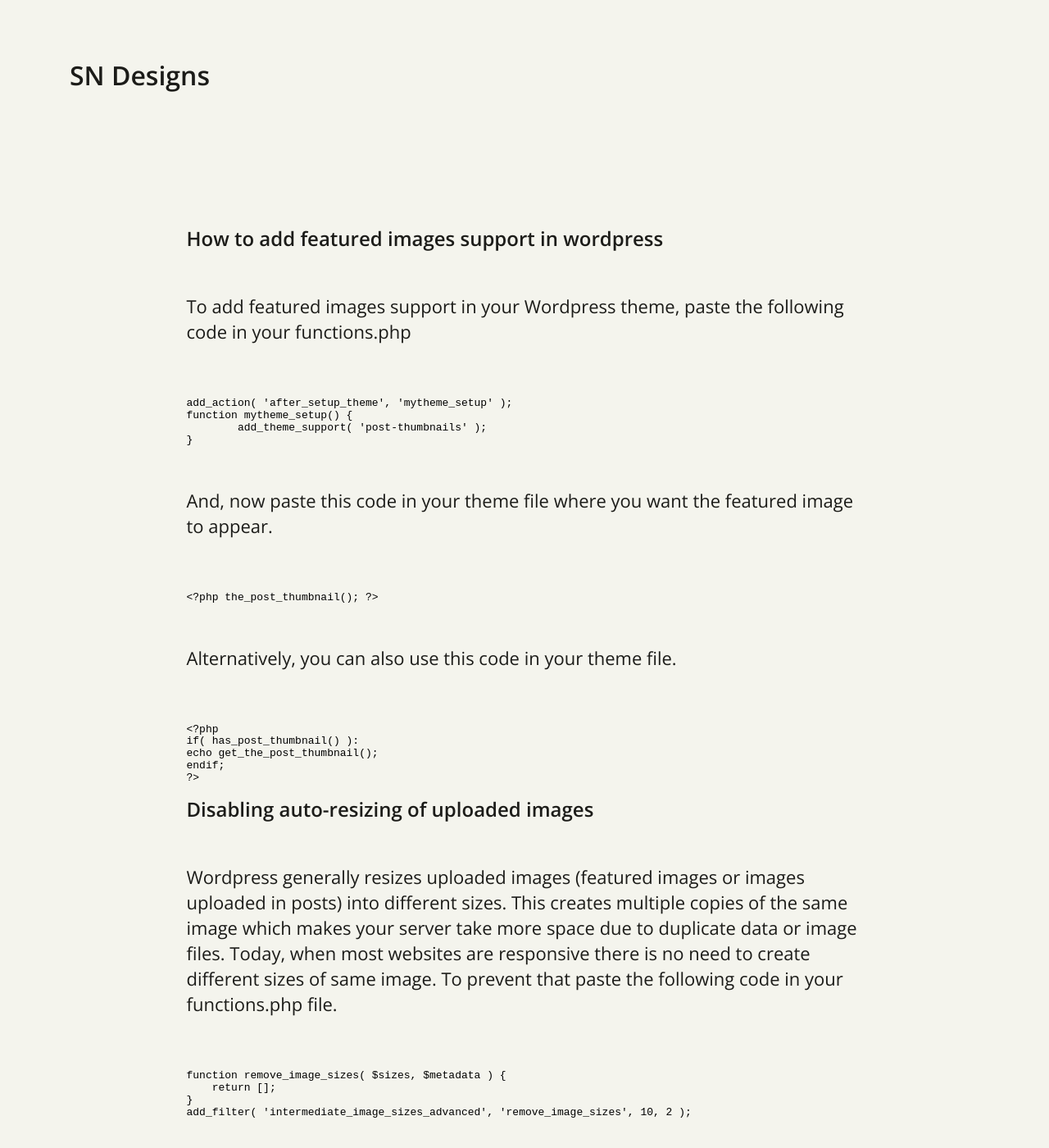
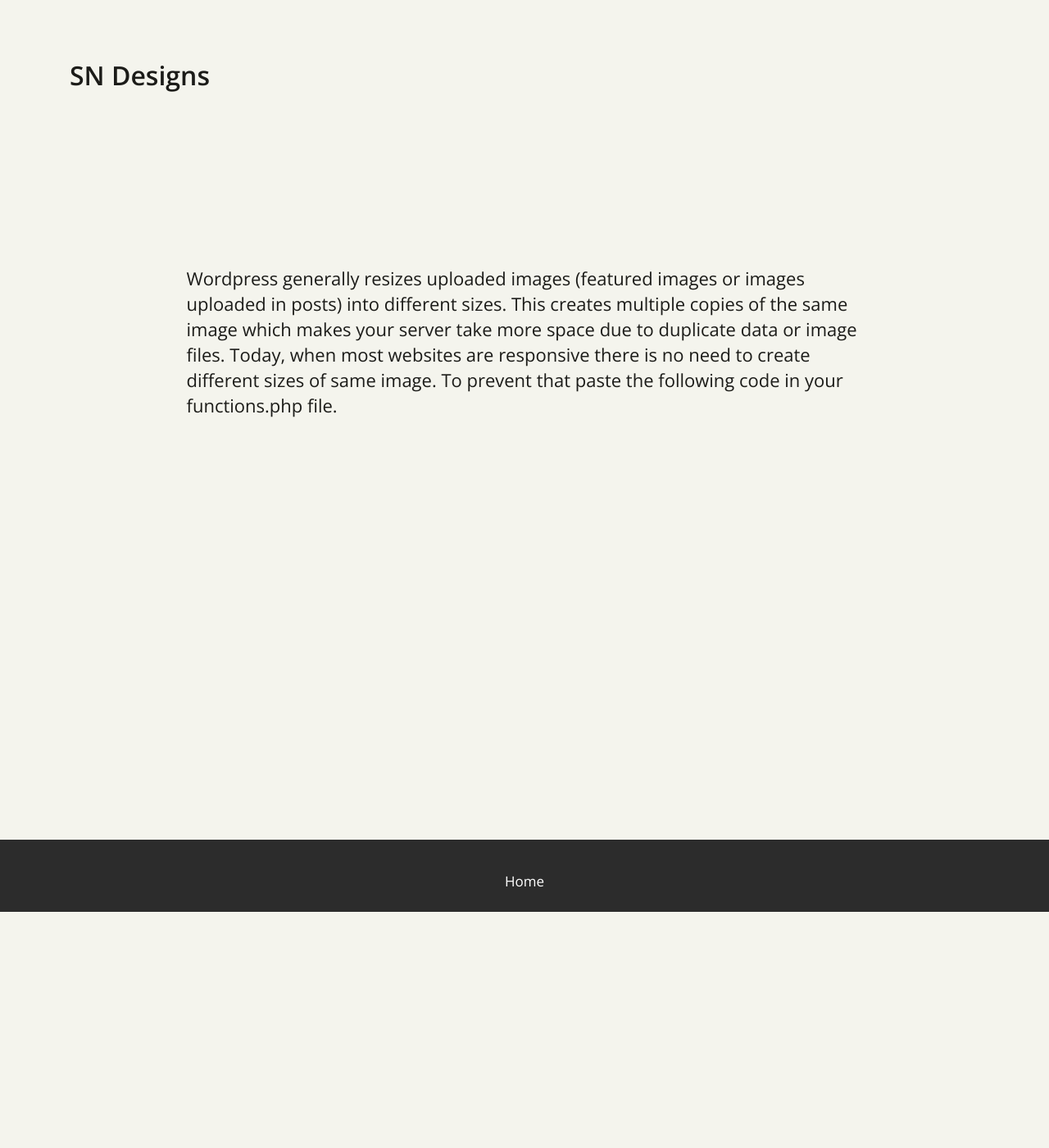
Before and after one commit to sndn/sndn.github.io, a Jekyll site: the page built from _posts/2022-11-21-wordpress-add-featured-images-support.md, in a window 1280 px wide and 1400 px high. Shown: the whole window at 82% size. Built offline with Jekyll 4.4.1, drawn with Linux system fonts in a browser that asks for light colours; some of the changed text lies outside the part shown.

Commit message:
Add files via upload

```diff
--- a/_posts/2022-11-21-wordpress-add-featured-images-support.md
+++ b/_posts/2022-11-21-wordpress-add-featured-images-support.md
@@ -3,44 +3,4 @@ layout: posts
 permalink: /wordpress-add-featured-images-support/
 ---
 
-<h2>How to add featured images support in wordpress</h2>
-
-<p>To add featured images support in your Wordpress theme, paste the following code in your functions.php</p>
-
-<xmp>
-add_action( 'after_setup_theme', 'mytheme_setup' );
-function mytheme_setup() {
-	add_theme_support( 'post-thumbnails' );
-}
-</xmp>
-
-<p>And, now paste this code in your theme file where you want the featured image to appear.</p>
-
-<xmp>
-<?php the_post_thumbnail(); ?>
-</xmp>
-
-<p>Alternatively, you can also use this code in your theme file.</p>
-
-<xmp>
-<?php
-if( has_post_thumbnail() ):
-echo get_the_post_thumbnail();
-endif;
-?>
-</xmp>
-
-<h2>Disabling auto-resizing of uploaded images</h2>
-
-<p>Wordpress generally resizes uploaded images (featured images or images uploaded in posts) into different sizes. This creates multiple copies of the same image which makes your server take more space due to duplicate data or image files. Today, when most websites are responsive there is no need to create different sizes of same image. To prevent that paste the following code in your functions.php file.</p>
-
-<xmp>
-function remove_image_sizes( $sizes, $metadata ) {
-    return [];
-}
-add_filter( 'intermediate_image_sizes_advanced', 'remove_image_sizes', 10, 2 );
-</xmp>
-
-<p>That's all folks.</p>
-
-<p>Shoot me a meesage if the above mentioned codes are not working and I will update my blog post.</p>
+Wordpress generally resizes uploaded images (featured images or images uploaded in posts) into different sizes. This creates multiple copies of the same image which makes your server take more space due to duplicate data or image files. Today, when most websites are responsive there is no need to create different sizes of same image. To prevent that paste the following code in your functions.php file.
```
